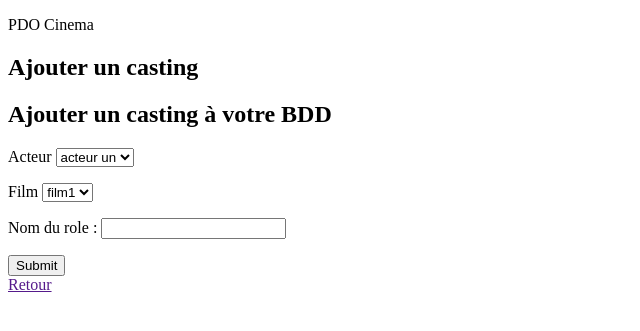
After one commit to Littlebirdwarrior/PDO-cinema, a PHP site: template view/addCasting.php in a window 1280 px wide. The commit adds this page. Shown: the top 331 px of the page, without its empty margins (0-640 px from the left). Run offline with PHP 8.4, Linux system fonts and the light colour scheme; the template is opened without the code that fills it, so the values that code supplies are empty; some libraries are stand-ins or nearby versions.

Commit message:
ajout addCasting, addRole et addGenre

```diff
--- /dev/null
+++ b/view/addCasting.php
@@ -0,0 +1,54 @@
+<?php
+ob_start();
+?>
+
+<?php
+
+
+?>
+
+<form action="traitement.php?action=addCasting.php" method="post" enctype="multipart/form-data"> <!---ici, php, action : cible du form en php, fichier a atteindre lors du post http (method), envois variable ds autre page, ici, T.A--->
+    <h2>Ajouter un casting à votre BDD</h2>
+
+    <p>
+        <label>
+            Acteur
+            <select type="text" name="acteur" required>
+                --<option value="femme">acteur un</option>--
+            </select>
+        </label>
+    </p>
+
+    <p>
+        <label>
+            Film
+            <select type="text" name="film" required>
+                --<option value="femme">film1</option>--
+
+            </select>
+        </label>
+    </p>
+
+    <p>
+        <label>
+            Nom du role :
+            <input type="text" name="nomRole">
+        </label>
+    </p>
+
+
+    <input class="" type="submit" name="submitCasting" >
+
+</form>
+
+<div class="control">
+<!---retour à la page précédente-->
+<a href="<?php echo $_SERVER['HTTP_REFERER']; ?>">Retour</a>
+</div>
+
+
+<?php
+$titre = "Ajouter un casting";
+$titre_secondaire = "Ajouter un casting";
+$contenu = ob_get_clean(); //envois le tempons dans la session
+require "view/template.php";
--- a/view/listRoles.php
+++ b/view/listRoles.php
@@ -29,6 +29,7 @@ ob_start();//démarre session et créé tempon, capsule qui enregistre tout ce q
                             '</td>
                             <td><a href="http://localhost:8888/index.php?action=detailActeur&id='.$role["id_acteur"].'">'
                             .$role['nomAct'].'</a>
+                            </td>
                             <td>
                             <a href="http://localhost:8888/index.php?action=detailFilm&id='.$role["id_film"].'">'
                             .$role['titre_film'].'</a>'.
```
Also changed, not shown: controller/RoleController.php (+48 -1 lines), index.php (+14 -2 lines), controller/CastingController.php (added), controller/GenreController.php (added), view/addGenre.php (added), view/addRole.php (added).
